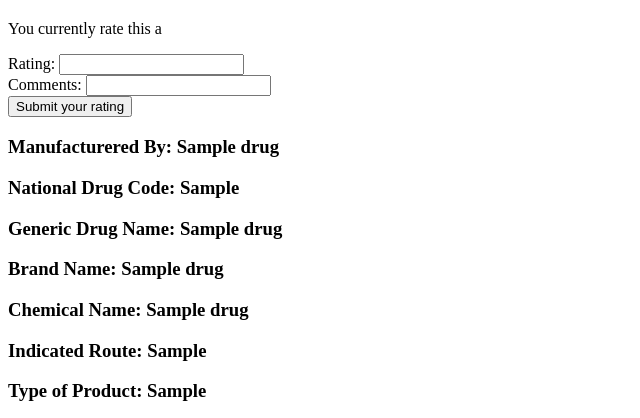
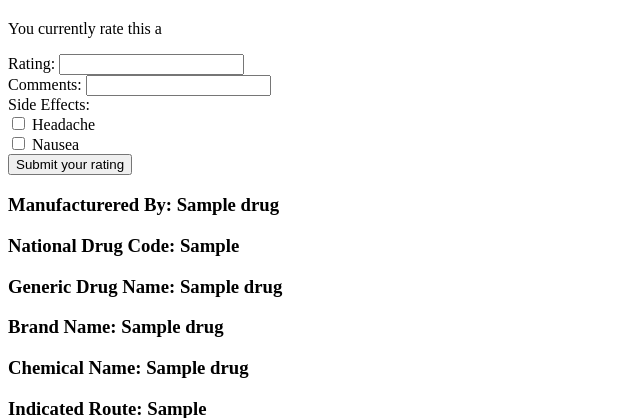
Before and after one commit to michelelee/meddr, a Flask app: template templates/rate_drug.html in a window 1280 px wide. Shown: the part 185-603 px from the top of the page, without its empty margins (0-640 px from the left). Run offline with Flask 2, Linux system fonts and the light colour scheme; the visitor is signed in with stand-in values (Sample User, id 1); tables that the repository leaves empty hold one stand-in row (values such as "Sample post"); the template is opened without the code that fills it: values that come from a table or form of the project are taken from there, most other values are stand-ins (such as "Sample title", 1, 10 or a date in 2020); some libraries are stand-ins or nearby versions.

Commit message:
added rating checkboxes

```diff
--- a/server.py
+++ b/server.py
@@ -166,6 +166,13 @@ def drug_details_process():
     comment = request.form["comment"]
     print comment
 
+    side_effect = request.form["side_effect"]
+    print side_effect
+
+    #get all side effects
+
+    feedback = request.form
+
     user_id = session.get("user_id")
 
     rating = Rating.query.filter_by(user_id=user_id, spl_set_id=spl_set_id).first()
@@ -178,6 +185,11 @@ def drug_details_process():
         rating = Rating(user_id=user_id, spl_set_id=spl_set_id, score=score, comment=comment)
         flash("feedbadk added.")
         db.session.add(rating)
+
+    for item in feedback:
+        if item[0] == 'side_effect':
+            rating.add_side_effect(item[1])
+
 
     db.session.commit()
 
--- a/templates/rate_drug.html
+++ b/templates/rate_drug.html
@@ -24,6 +24,12 @@
 			  </label>
 			</div>
 
+				Side Effects:
+			<div>
+
+				<input type="checkbox" name="side_effect" value="headache"> Headache <br>
+				<input type="checkbox" name="side_effect" value="nausea"> Nausea <br>
+			</div>
 			<input type="submit" value="Submit your rating">
 		</form>
 {% endif %}
```
Also changed, not shown: model.py (+11 -0 lines).
